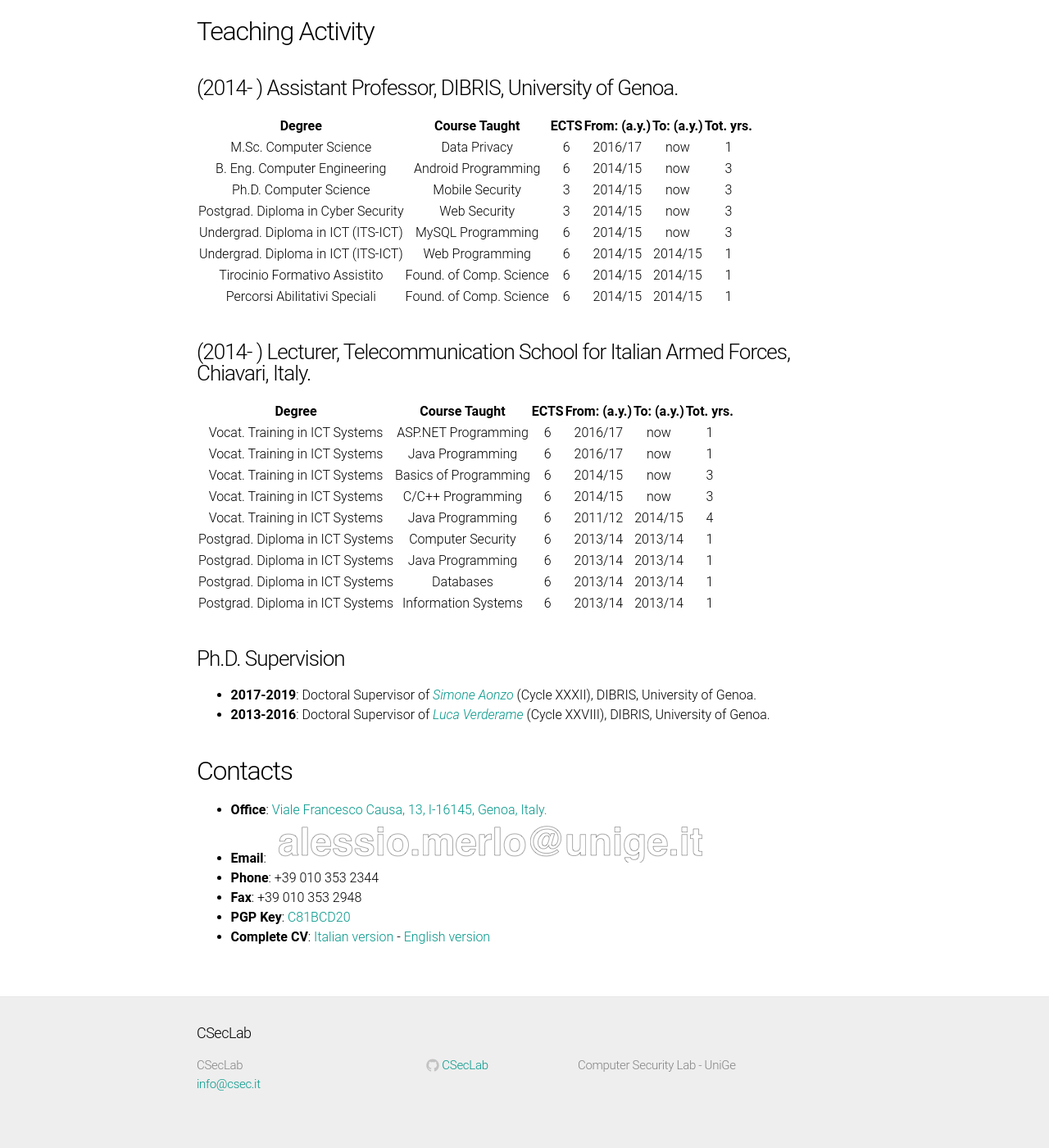
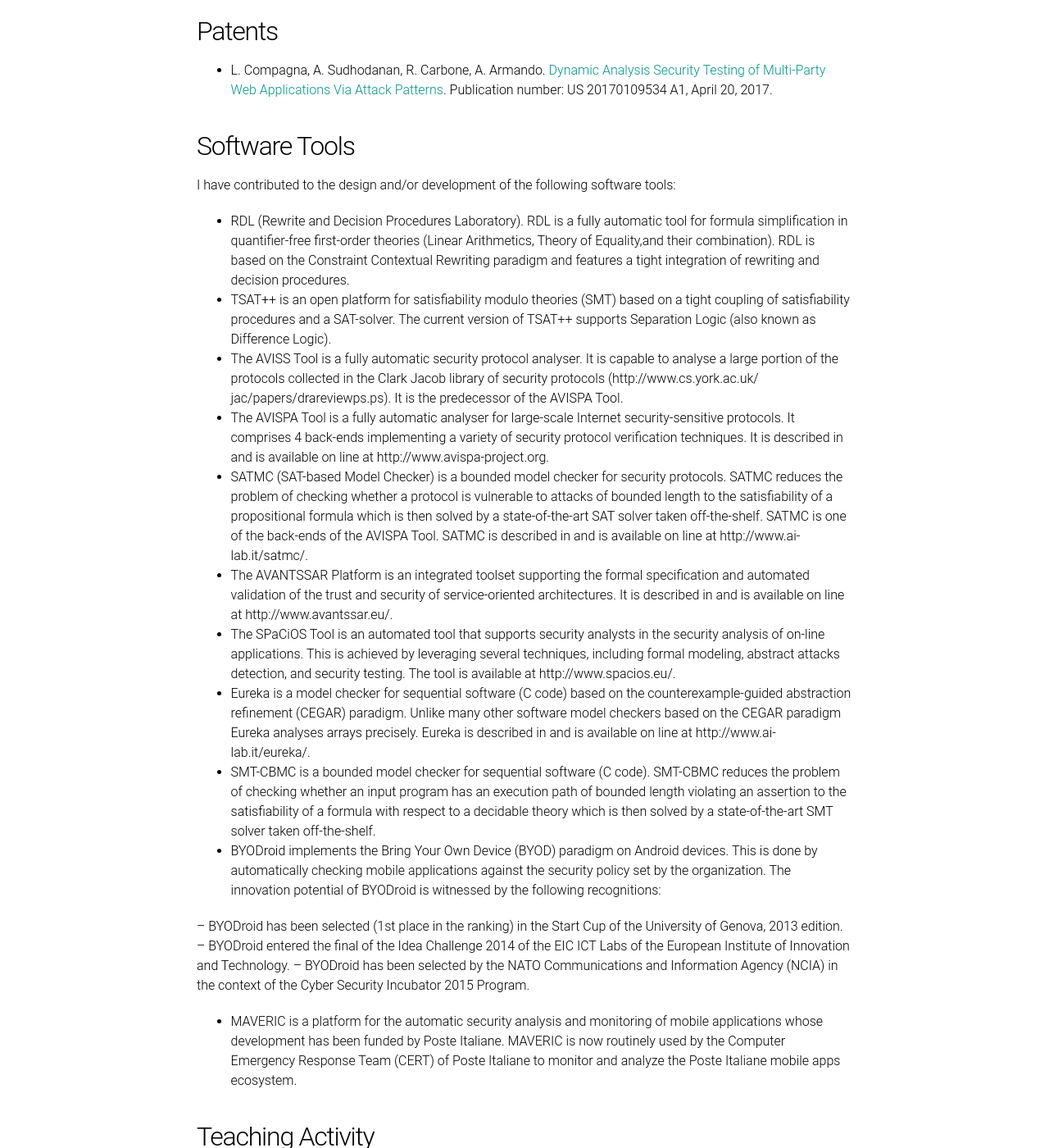
Before and after one commit to CSecLab/cseclab.github.io, a Jekyll site: the page built from alessandroHP.md, in a window 1280 px wide and 1400 px high, scrolled down 7455 px. Shown: the whole window at 82% size. Built offline with Jekyll 4.4.1, drawn with Linux system fonts in a browser that asks for light colours; before the commit the page ends 8833 px from its top, so only the background shows below that.

Commit message:
*** empty log message ***

```diff
--- a/alessandroHP.md
+++ b/alessandroHP.md
@@ -165,6 +165,33 @@
 - Automation of Program Synthesis in Proof-Planning in collaboration with Prof.Alan Bundy of the Department of Artificial Intelligence of the University of Edinburgh.  Funded by CRUI (Conferenza dei Rettori delle Universita Italiane) and the British Council in the context of the British-Italian Cooperation Programme for Research and High Education (1996 Edition).
 - Reflective Architectures for Automated Deduction in collaboration with Prof.Alan Bundy (University of Edinburgh), Prof.David Basin (Max-Planck Institut fur Informatik -- Saarbrucken), Prof. Fausto Giunchiglia (University of Trento).  Funded by CNR (Consiglio Nazionale delle Ricerche).
 
+## Patents
+
+- L. Compagna, A. Sudhodanan, R. Carbone, A. Armando. [Dynamic Analysis Security Testing of Multi-Party Web Applications Via Attack Patterns](https://www.google.com/patents/US20170109534). Publication number: US 20170109534 A1, April 20, 2017.
+
+
+## Software Tools
+
+I have contributed to the design and/or development of the following
+software tools:
+
+- RDL (Rewrite and Decision Procedures Laboratory).  RDL is a fully automatic tool for formula simplification in quantifier-free first-order theories (Linear Arithmetics, Theory of Equality,and their combination).  RDL is based on the Constraint Contextual Rewriting paradigm and features a tight integration of rewriting and decision procedures.
+- TSAT++ is an open platform for satisfiability modulo theories (SMT) based on a tight coupling of satisfiability procedures and a SAT-solver.  The current version of TSAT++ supports Separation Logic (also known as Difference Logic).
+- The AVISS Tool is a fully automatic security protocol analyser.  It is capable to analyse a large portion of the protocols collected in the Clark  Jacob library of security protocols (http://www.cs.york.ac.uk/ jac/papers/drareviewps.ps). It is the predecessor of the AVISPA Tool.
+- The AVISPA Tool is a fully automatic analyser for large-scale Internet security-sensitive protocols.  It comprises 4 back-ends implementing a variety of security protocol verification techniques.  It is described in  and is available on line at http://www.avispa-project.org.
+- SATMC (SAT-based Model Checker) is a bounded model checker for security protocols.  SATMC reduces the problem of checking whether a protocol is vulnerable to attacks of bounded length to the satisfiability of a propositional formula which is then solved by a state-of-the-art SAT solver taken off-the-shelf. SATMC is one of the back-ends of the AVISPA Tool.  SATMC is described in  and is available on line at http://www.ai-lab.it/satmc/.
+- The AVANTSSAR Platform is an integrated toolset supporting the formal specification and automated validation of the trust and security of service-oriented architectures.  It is described in  and is available on line at http://www.avantssar.eu/.
+- The SPaCiOS Tool is an automated tool that supports security analysts in the security analysis of on-line applications. This is achieved by leveraging several techniques, including formal modeling, abstract attacks detection, and security testing. The tool is available at http://www.spacios.eu/.
+- Eureka is a model checker for sequential software (C code) based on the counterexample-guided abstraction refinement (CEGAR) paradigm.  Unlike many other software model checkers based on the CEGAR paradigm Eureka analyses arrays precisely.  Eureka is described in  and is available on line at http://www.ai-lab.it/eureka/.
+- SMT-CBMC is a bounded model checker for sequential software (C code).  SMT-CBMC reduces the problem of checking whether an input program has an execution path of bounded length violating an assertion to the satisfiability of a formula with respect to a decidable theory which is then solved by a state-of-the-art SMT solver taken off-the-shelf.
+- BYODroid implements the Bring Your Own Device (BYOD) paradigm on Android devices.  This is done by automatically checking mobile applications against the security policy set by the organization.  The innovation potential of BYODroid is witnessed by the following recognitions:
+
+-- BYODroid has been selected (1st place in the ranking) in the Start Cup of the University of Genova, 2013 edition.
+-- BYODroid entered the final of the Idea Challenge 2014 of the EIC ICT Labs of the European Institute of Innovation and Technology.
+-- BYODroid has been selected by the NATO Communications and Information Agency (NCIA) in the context of the Cyber Security Incubator 2015 Program.
+
+- MAVERIC is a platform for the automatic security analysis and monitoring of mobile applications whose development has been funded by Poste Italiane.  MAVERIC is now routinely used by the Computer Emergency Response Team (CERT) of Poste Italiane to monitor and analyze the Poste Italiane mobile apps ecosystem.
+
 
 ## Teaching Activity
 
```
